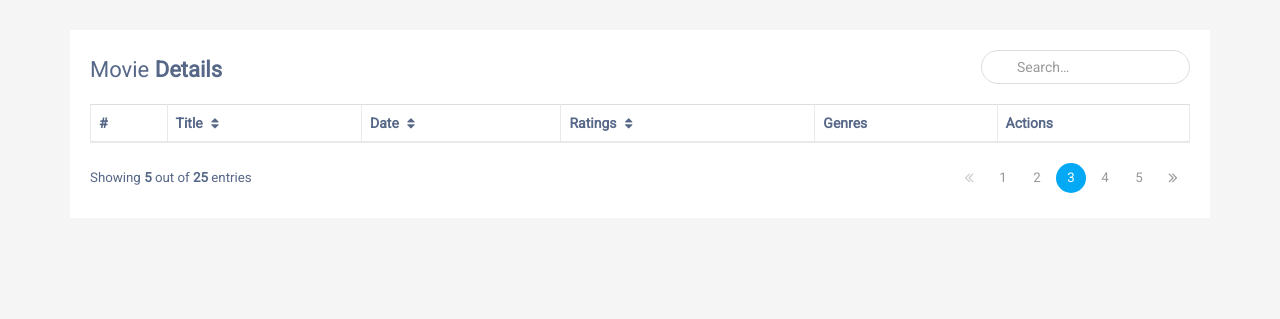
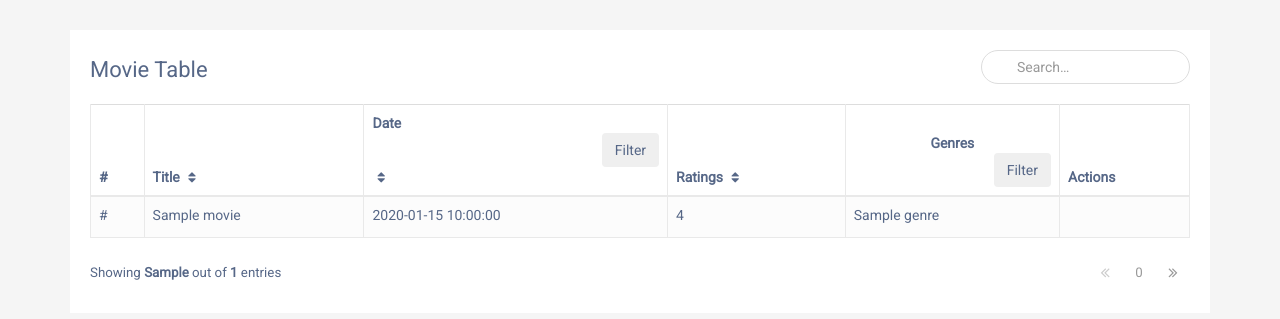
Before and after one commit to hzlmy2002/filmCollection, a Flask app: template backend/templates/test.html in a window 1280 px wide. Shown: the top 319 px of the page. Run offline with Flask 2, Linux system fonts and the light colour scheme; the template is opened without the code that fills it: most values are stand-ins (such as "Sample title", 1, 10 or a date in 2020); lists and menus that the app fills with data are empty; some libraries are stand-ins or nearby versions.

Commit message:
changed UI

```diff
--- a/backend/app.py
+++ b/backend/app.py
@@ -48,6 +48,15 @@ class DBManager: #TODO: separate file
     def format_genres_to_string(self):
         pass
 
+# UI component
+class Pagination:
+    def __init__(self):
+        self.start_index = 0
+        self.end_index = 0
+        self.total_data_rows = 0
+        self.data_rows_displayed = 0
+        self.pages = 0
+
 
 # @api_ns.route('/movies')
 # class Example(Resource):
@@ -56,7 +65,43 @@ class DBManager: #TODO: separate file
 #         return payload
 
 
+pagination = Pagination()
+
 #frontend route
+@app.route('/movies') #TODO: fix this to show at '/' endpoint
+def index():
+    global conn
+    if not conn:
+        print("Connecting db...")
+        conn = DBManager()
+    print("DB is connected")
+    print("inside movie table")
+    # titles, dates, ratings = conn.query_table_data()
+    # data_rows = len(titles)
+    filters: TableFilters = {
+        'present': False,
+        'date': None,
+        'genre': None,
+        'rating': None
+    }
+    sorting: TableSorting = {
+        'present': False,
+        'asc': None,
+        'field': None
+    }
+    movie_pl = conn.visual_browsing.get_films_data(filters, sorting)
+
+    page_num = request.args.get('page_num', 1, type=int)
+    #pagination
+    global pagination
+    pagination.total_data_rows = len(movie_pl) # set this
+    pagination.data_rows_displayed = 50 # set this
+    pagination.start_index = page_num * pagination.data_rows_displayed
+    pagination.end_index = pagination.start_index + pagination.data_rows_displayed - 1
+    pagination.pages = pagination.total_data_rows // pagination.data_rows_displayed
+
+    return render_template('test.html', page=pagination, movies=movie_pl[pagination.start_index:pagination.end_index])
+
 # @app.route('/movies') #TODO: fix this to show at '/' endpoint
 # def index():
 #     global conn
@@ -65,8 +110,13 @@ class DBManager: #TODO: separate file
 #         conn = DBManager()
 #     print("DB is connected")
 #     print("inside movie table")
-#     # titles, dates, ratings = conn.query_table_data()
-#     # data_rows = len(titles)
+#     return render_template('server_table.html')
+
+
+# @app.route('/api/movie_data')
+# def movie_data():
+#     print("inside api data")
+
 #     filters: TableFilters = {
 #         'present': False,
 #         'date': None,
@@ -78,54 +128,22 @@ class DBManager: #TODO: separate file
 #         'asc': None,
 #         'field': None
 #     }
+
+#     search = request.args.get('search[value]')
+#     if search:
+#         print("searching...")
+#         print(f'%{search}%')
+
 #     movie_pl = conn.visual_browsing.get_films_data(filters, sorting)
 #     data_rows = len(movie_pl)
-#     #print(data)
 
-#     return render_template('test.html',data_rows=data_rows, movies=movie_pl)
-
-@app.route('/movies') #TODO: fix this to show at '/' endpoint
-def index():
-    global conn
-    if not conn:
-        print("Connecting db...")
-        conn = DBManager()
-    print("DB is connected")
-    print("inside movie table")
-    return render_template('server_table.html')
-
-
-@app.route('/api/movie_data')
-def movie_data():
-    print("inside api data")
-
-    filters: TableFilters = {
-        'present': False,
-        'date': None,
-        'genre': None,
-        'rating': None
-    }
-    sorting: TableSorting = {
-        'present': False,
-        'asc': None,
-        'field': None
-    }
-
-    search = request.args.get('search[value]')
-    if search:
-        print("searching...")
-        print(f'%{search}%')
-
-    movie_pl = conn.visual_browsing.get_films_data(filters, sorting)
-    data_rows = len(movie_pl)
-
-    # response
-    return {
-        'data': movie_pl,
-        'recordsFiltered': data_rows,
-        'recordsTotal': data_rows,
-        'draw': request.args.get('draw', type=int),
-    }
+#     # response
+#     return {
+#         'data': movie_pl,
+#         'recordsFiltered': data_rows,
+#         'recordsTotal': data_rows,
+#         'draw': request.args.get('draw', type=int),
+#     }
 
 
 if __name__ == '__main__':
--- a/backend/templates/test.html
+++ b/backend/templates/test.html
@@ -4,7 +4,7 @@
 <meta charset="utf-8">
 <meta http-equiv="X-UA-Compatible" content="IE=edge">
 <meta name="viewport" content="width=device-width, initial-scale=1">
-<title>Bootstrap Simple Data Table</title>
+<title>Movie Data Table</title>
 <link href="https://fonts.googleapis.com/css?family=Roboto" rel="stylesheet">
 <link rel="stylesheet" href="https://fonts.googleapis.com/icon?family=Material+Icons">
 <link rel="stylesheet" href="https://maxcdn.bootstrapcdn.com/font-awesome/4.7.0/css/font-awesome.min.css">
@@ -139,7 +139,7 @@ $(document).ready(function(){
             <div class="table-wrapper">
                 <div class="table-title">
                     <div class="row">
-                        <div class="col-sm-8"><h2>Movie <b>Details</b></h2></div>
+                        <div class="col-sm-8"><h2>Movie Table</h2></div>
                         <div class="col-sm-4">
                             <div class="search-box">
                                 <i class="material-icons">&#xE8B6;</i>
@@ -153,38 +153,61 @@ $(document).ready(function(){
                         <tr>
                             <th>#</th>
                             <th>Title <i class="fa fa-sort"></i></th>
-                            <th>Date <i class="fa fa-sort"></i></th>
+                            <th>Date
+                                <div class="dropdown text-right">
+                                    <button class="btn btn-secondary dropdown-toggle" type="button" id="dropdown_genres" data-toggle="dropdown" aria-haspopup="true"
+                                        aria-expanded="false">
+                                        Filter
+                                    </button>
+                                    <div id="menu" class="dropdown-menu" aria-labelledby="dropdown_genres">
+                                        <form class="px-4 py-2">
+                                            <input type="search" class="form-control" id="searchGenre" placeholder="Search genre" autofocus="autofocus">
+                                        </form>
+                                        <div id="menuItems"></div>
+                                        <div id="empty" class="dropdown-header">No genres found</div>
+                                    </div>
+                                </div><i class="fa fa-sort"></i></th>
                             <th>Ratings <i class="fa fa-sort"></i></th>
-                            <th>Genres</th>
+                            <th class="text-center">Genres
+                                <div class="dropdown text-right">
+                                    <button class="btn btn-secondary dropdown-toggle" type="button" id="dropdown_genres" data-toggle="dropdown" aria-haspopup="true"
+                                        aria-expanded="false">
+                                        Filter
+                                    </button>
+                                    <div id="menu" class="dropdown-menu" aria-labelledby="dropdown_genres">
+                                        <form class="px-4 py-2">
+                                            <input type="search" class="form-control" id="searchGenre" placeholder="Search genre" autofocus="autofocus">
+                                        </form>
+                                        <div id="menuItems"></div>
+                                        <div id="empty" class="dropdown-header">No genres found</div>
+                                    </div>
+                                </div>
+                            </th>
                             <th>Actions</th>
                         </tr>
                     </thead>
                     <tbody>
-                        {% for i in range(data_rows) %}
+                        {% for movie in movies %}
                         <tr>
-                            <td>{{i}}</td>
-                            <td>{{ movies[i].Title }}</td>
-                            <td>{{ movies[i].Date }}</td>
-                            <td>{{ movies[i].Rotten_tomatoes_rating }}</td>
-                            <td>{{ movies[i].Genre }}</td>
+                            <td>#</td>
+                            <td>{{ movie.Title }}</td>
+                            <td>{{ movie.Date }}</td>
+                            <td>{{ movie.Rotten_tomatoes_rating }}</td>
+                            <td>{{ movie.Genre }}</td>
                             <td>
                                 <a href="#" class="view" title="View" data-toggle="tooltip"><i class="material-icons">&#xE417;</i></a>
-                                <a href="#" class="edit" title="Edit" data-toggle="tooltip"><i class="material-icons">&#xE254;</i></a>
-                                <a href="#" class="delete" title="Delete" data-toggle="tooltip"><i class="material-icons">&#xE872;</i></a>
                             </td>
                         </tr>
                         {% endfor %}
                     </tbody>
                 </table>
                 <div class="clearfix">
-                    <div class="hint-text">Showing <b>5</b> out of <b>25</b> entries</div>
+                    <div class="hint-text">Showing <b>{{ page.data_rows_displayed }}</b> out of <b>{{ page.total_data_rows }}</b> entries</div>
                     <ul class="pagination">
                         <li class="page-item disabled"><a href="#"><i class="fa fa-angle-double-left"></i></a></li>
-                        <li class="page-item"><a href="#" class="page-link">1</a></li>
-                        <li class="page-item"><a href="#" class="page-link">2</a></li>
-                        <li class="page-item active"><a href="#" class="page-link">3</a></li>
-                        <li class="page-item"><a href="#" class="page-link">4</a></li>
-                        <li class="page-item"><a href="#" class="page-link">5</a></li>
+                        {% for i in range( page.pages ) %}
+                        <li class="page-item"><a href="/movies?page_num={{i}}" class="page-link">{{i}}</a></li>
+                        {% endfor %}
                         <li class="page-item"><a href="#" class="page-link"><i class="fa fa-angle-double-right"></i></a></li>
                     </ul>
                 </div>
```
Also changed, not shown: backend/visual_browsing.py (+29 -4 lines).
